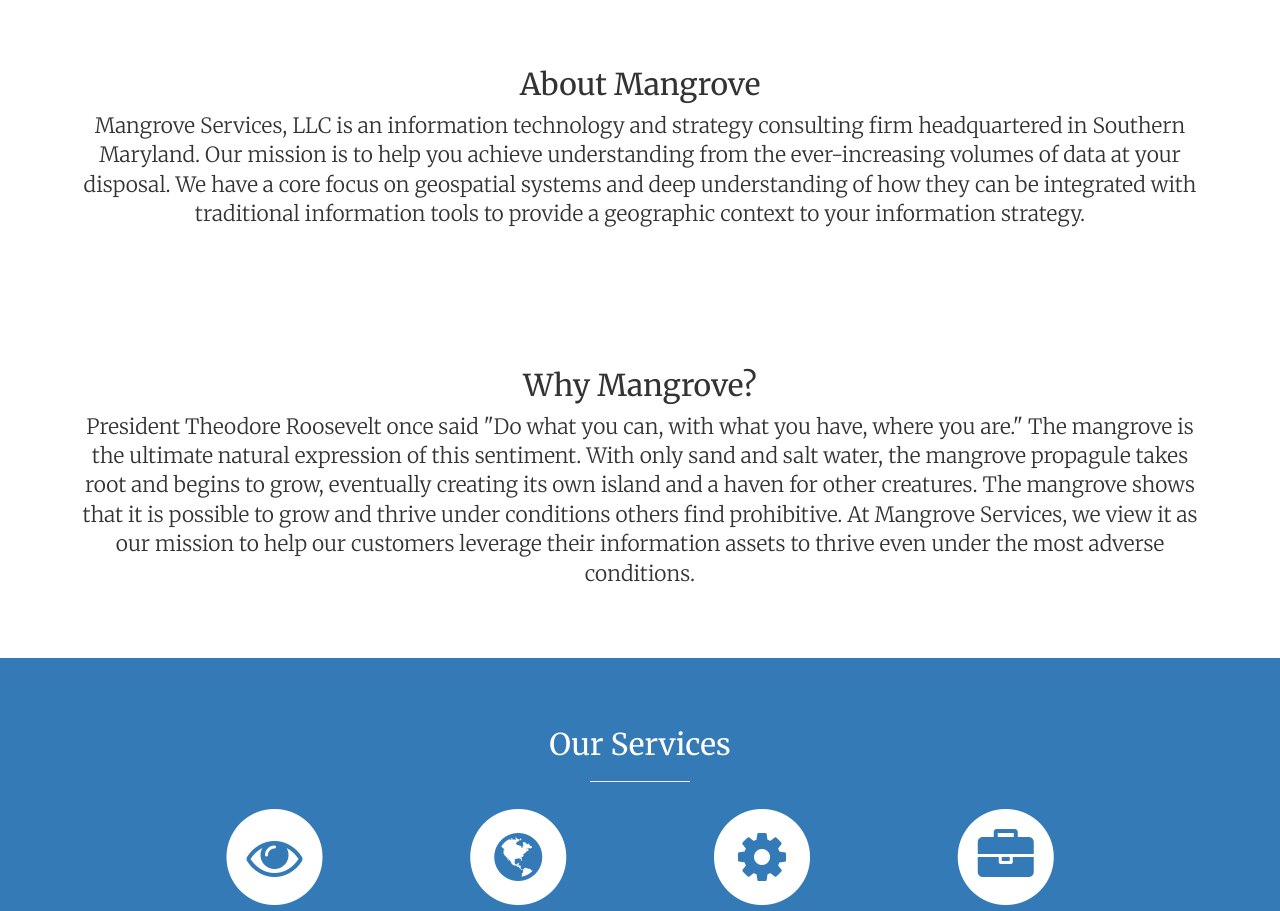
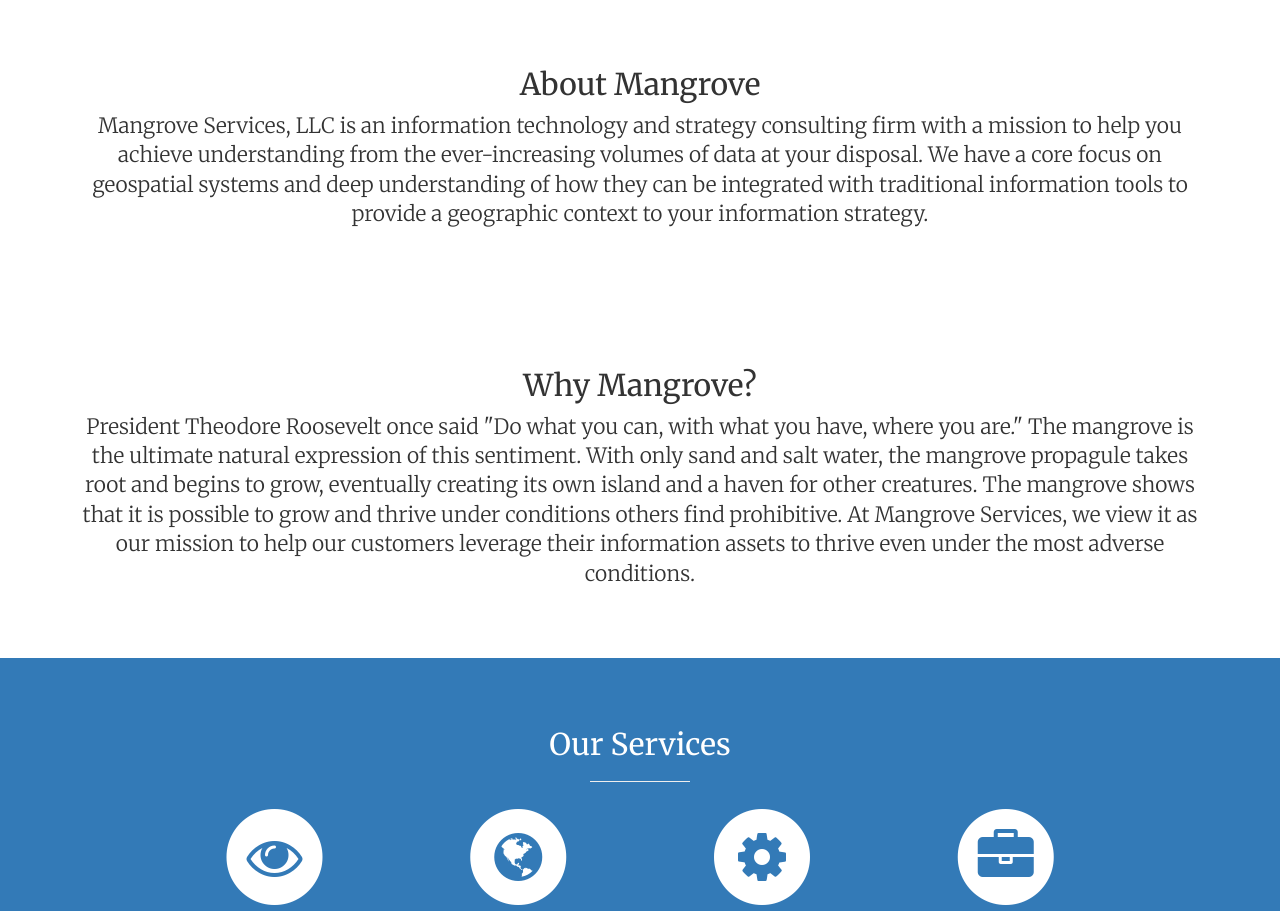
Before and after one commit to MangroveCorp/mangrovecorp.github.io, a plain HTML site: page index.html in a window 1280 px wide. Shown: the part 802-1713 px from the top of the page. Drawn offline with Linux system fonts and the light colour scheme.

Commit message:
minor update

```diff
--- a/index.html
+++ b/index.html
@@ -75,8 +75,8 @@
             <div class="row">
                 <div class="col-lg-12 text-center">
                     <h2>About Mangrove</h2>
-                    <p class="lead">Mangrove Services, LLC is an information technology and strategy consulting firm headquartered in Southern Maryland. Our mission
-					is to help you achieve understanding from the ever-increasing volumes of data at your disposal. We have a core focus on geospatial systems and deep
+                    <p class="lead">Mangrove Services, LLC is an information technology and strategy consulting firm with a mission
+					to help you achieve understanding from the ever-increasing volumes of data at your disposal. We have a core focus on geospatial systems and deep
 					understanding of how they can be integrated with traditional information tools to provide a geographic context to your information strategy.</p>
                 </div>
             </div>
@@ -86,7 +86,7 @@
     </section>
 
 	<!-- Why -->
-    <section id="about" class="about">
+    <section id="why" class="about">
         <div class="container">
             <div class="row">
                 <div class="col-lg-12 text-center">
```
